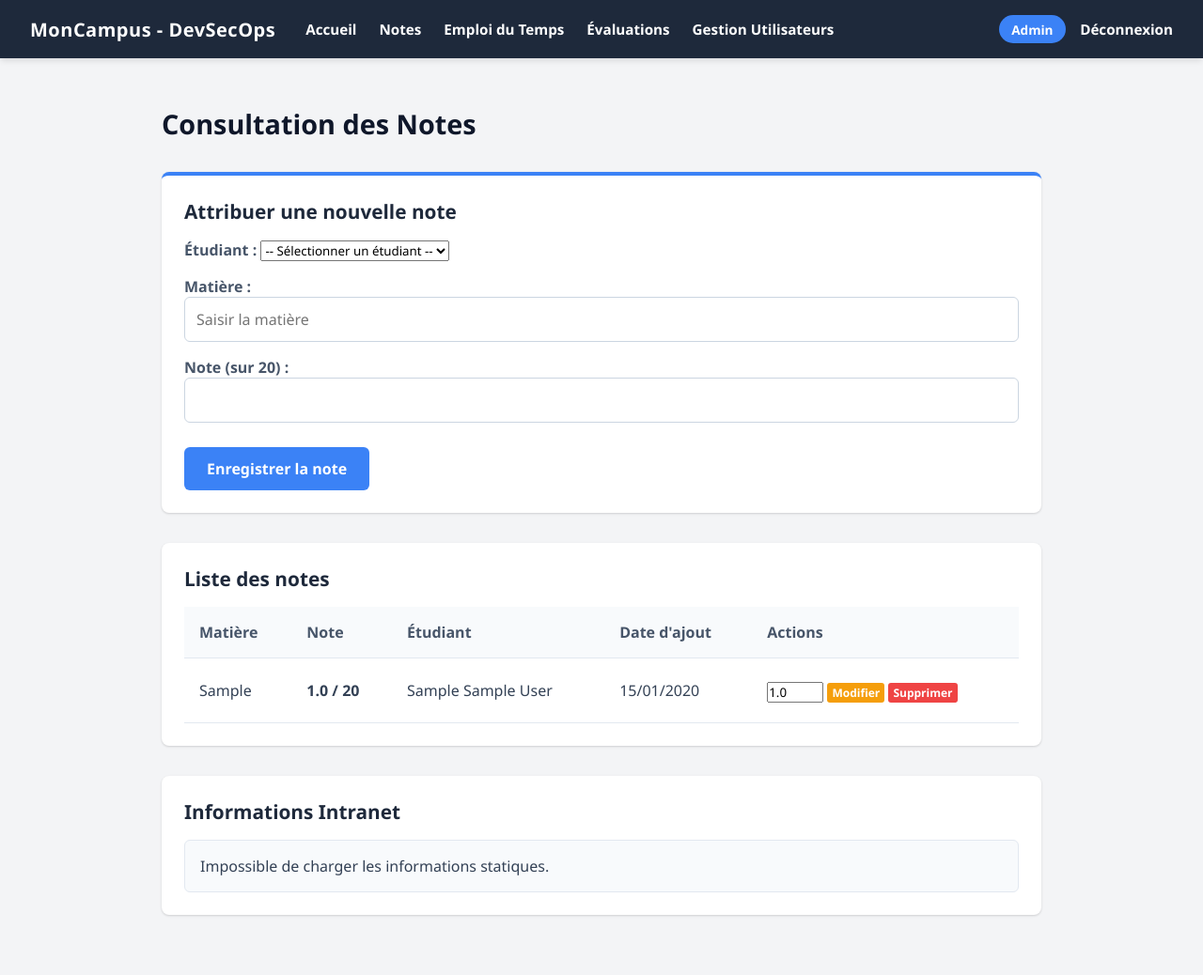
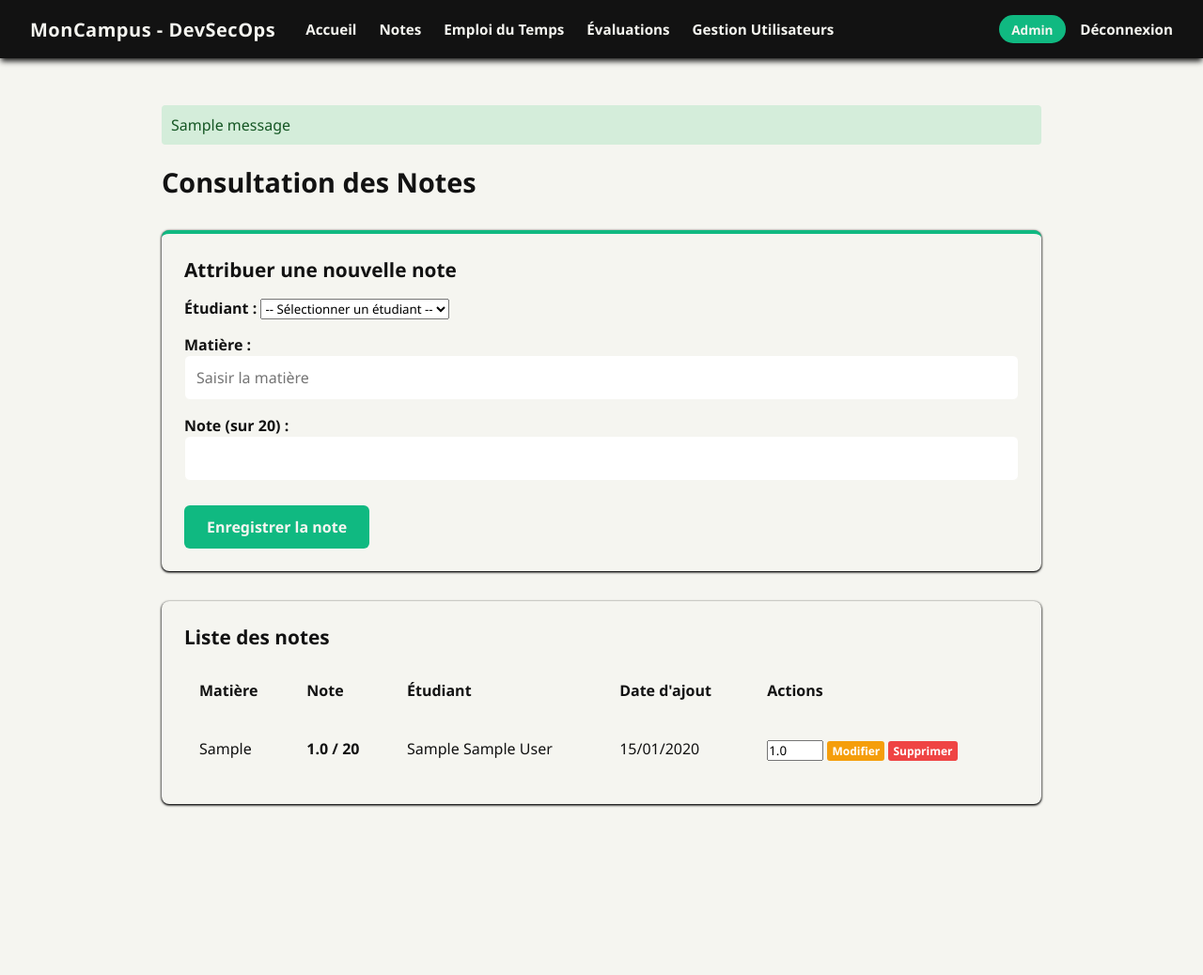
Before and after one commit to dbruere/DevSecOps, a Flask app: page /notes in a window 1280 px wide. Shown: the whole page at 94% size. After the commit the page ends 859 px from the top, so only its background shows below. Run offline with Flask 3, Linux system fonts and the light colour scheme; the visitor is signed in with stand-in values (Sample User, id 1); tables that the repository leaves empty hold one stand-in row (values such as "Sample post"); one stand-in notice (Sample message) is shown; parts of the project's set-up code (start-up, migrations or seed data) failed here and were passed over.

Commit message:
Fix: updates UI colors, fix note editing and calendar display

```diff
--- a/backend/app.py
+++ b/backend/app.py
@@ -269,12 +269,16 @@ def notes():
             if session.get('user_role') == 'admin':
                 note_id = request.form.get('note_id')
                 nouvelle_valeur = request.form.get('nouvelle_valeur')
+                print(f"================ EDIT RECEIVED: {note_id}, {nouvelle_valeur} ================", flush=True)
                 if note_id and nouvelle_valeur:
-                    note = Note.query.get(note_id)
+                    note = Note.query.get(int(note_id))
                     if note:
-                        note.valeur = float(nouvelle_valeur)
-                        db.session.commit()
-                        flash("Note modifiée avec succès", "success")
+                        try:
+                            note.valeur = float(str(nouvelle_valeur).replace(',', '.'))
+                            db.session.commit()
+                            flash("Note modifiée avec succès", "success")
+                        except ValueError:
+                            flash("Valeur invalide pour la note.", "error")
         else:
             # Action classique d'ajout
             if session.get('user_role') in ['professeur', 'admin']:
@@ -282,17 +286,20 @@ def notes():
                 matiere = request.form.get('matiere', 'Matière par défaut')
                 valeur = request.form.get('valeur')
                 if etu_id and valeur:
-                    nouvelle_note = Note(etudiant_id=etu_id, matiere=matiere, valeur=float(valeur))
-                    db.session.add(nouvelle_note)
-                    db.session.commit()
-                    flash("Note ajoutée avec succès", "success")
-        return redirect(url_for('notes'))
+                    try:
+                        val_float = float(str(valeur).replace(',', '.'))
+                        nouvelle_note = Note(etudiant_id=etu_id, matiere=matiere, valeur=val_float)
+                        db.session.add(nouvelle_note)
+                        db.session.commit()
+                        flash("Note ajoutée avec succès", "success")
+                    except ValueError:
+                        flash("Valeur de note invalide", "error")
 
+    # RBAC: Tout le monde a un accès mais différent
+    # Un étudiant ne voit que ses notes, un prof ou admin voit toutes les notes (ou selon les règles précises)
     matieres = ['Sécurité des Réseaux', 'Cryptographie', 'Développement Sécurisé']
     etudiants = User.query.filter_by(role='etudiant').all()
 
-    # RBAC: Tout le monde a un accès mais différent
-    # Un étudiant ne voit que ses notes, un prof ou admin voit toutes les notes (ou selon les règles précises)
     if session.get('user_role') == 'etudiant':
         notes_query = Note.query.filter_by(etudiant_id=session.get('user_id')).all()
     else:
--- a/static/navbar.css
+++ b/static/navbar.css
@@ -11,9 +11,9 @@
     }
     .topbar-wrapper {
         margin: 0 !important;
-        background-color: #1e293b;
+        background-color: #121212;
         width: 100%;
-        box-shadow: 0 4px 6px -1px rgba(0, 0, 0, 0.1);
+        box-shadow: 0 4px 6px -1px #121212;
         position: fixed;
         top: 0;
         left: 0;
@@ -33,14 +33,14 @@
         padding: 1rem 2rem;
         width: 100%;
     }
-    .logo { font-size: 1.25rem; font-weight: 600; letter-spacing: 0.5px; white-space: nowrap; }
-    .logo a { color: white; text-decoration: none; }
-    .nav-links { display: flex; flex-grow: 1; margin-left: 20px; align-items: center; justify-content: flex-start; border:none; white-space: nowrap;}
-    .nav-links a { color: white; margin: 0 12px; text-decoration: none; font-weight: bold; font-size: 0.95rem; }
-    .user-controls { display: flex; align-items: center; white-space: nowrap; }
-    .role-badge { background-color: #3b82f6; padding: 0.35rem 0.85rem; border-radius: 9999px; font-size: 0.85rem; font-weight: bold; color:white; display: inline-block;}
-    .logout-btn { color: white; margin-left: 15px; text-decoration: none; font-weight: bold; font-size: 0.95rem;}
-    .burger-menu { display: none; background: none; border: none; color: white; font-size: 1.5rem; cursor: pointer; }
+    .logo { font-size: 1.25rem; font-weight: 600; letter-spacing: 0.5px; #f5f5f0-space: nowrap; }
+    .logo a { color: #f5f5f0; text-decoration: none; }
+    .nav-links { display: flex; flex-grow: 1; margin-left: 20px; align-items: center; justify-content: flex-start; border:none; #f5f5f0-space: nowrap;}
+    .nav-links a { color: #f5f5f0; margin: 0 12px; text-decoration: none; font-weight: bold; font-size: 0.95rem; }
+    .user-controls { display: flex; align-items: center; #f5f5f0-space: nowrap; }
+    .role-badge { background-color: #10b981; padding: 0.35rem 0.85rem; border-radius: 9999px; font-size: 0.85rem; font-weight: bold; color:#f5f5f0; display: inline-block;}
+    .logout-btn { color: #f5f5f0; margin-left: 15px; text-decoration: none; font-weight: bold; font-size: 0.95rem;}
+    .burger-menu { display: none; background: none; border: none; color: #f5f5f0; font-size: 1.5rem; cursor: pointer; }
 
     @media (max-width: 900px) {
         .topbar-content { flex-wrap: wrap; }
--- a/static/styles/note.css
+++ b/static/styles/note.css
@@ -7,8 +7,8 @@
 }
 
 body {
-    background-color: #f3f4f6; /* Le fond gris clair */
-    color: #334155;
+    background-color: #f5f5f0; /* Le fond gris clair */
+    color: #121212;
     display: flex;
     flex-direction: column;
     min-height: 100vh;
@@ -24,7 +24,7 @@ body {
 }
 
 .role-badge {
-    background-color: #3b82f6; /* Bleu de notification */
+    background-color: #10b981; /* Bleu de notification */
     padding: 0.35rem 0.85rem;
     border-radius: 9999px;
     font-size: 0.85rem;
@@ -44,21 +44,21 @@ body {
     margin-bottom: 2rem;
 }
 
-h1 { font-size: 1.8rem; color: #0f172a; }
-h2 { font-size: 1.3rem; margin-bottom: 1rem; color: #1e293b; }
+h1 { font-size: 1.8rem; color: #121212; }
+h2 { font-size: 1.3rem; margin-bottom: 1rem; color: #121212; }
 
 /* --- Cartes (Cards) pour détacher le contenu du fond gris --- */
 .card {
-    background-color: white;
+    background-color: #f5f5f0;
     border-radius: 8px;
     padding: 1.5rem;
-    box-shadow: 0 1px 3px 0 rgba(0, 0, 0, 0.1), 0 1px 2px 0 rgba(0, 0, 0, 0.06);
+    box-shadow: 0 1px 3px 0 #121212, 0 1px 2px 0 #121212;
     margin-bottom: 2rem;
 }
 
 /* --- Formulaire Professeur --- */
 .form-section {
-    border-top: 4px solid #3b82f6; /* Petite bande bleue en haut de la carte */
+    border-top: 4px solid #10b981; /* Petite bande bleue en haut de la carte */
 }
 
 .form-group {
@@ -69,26 +69,26 @@ h2 { font-size: 1.3rem; margin-bottom: 1rem; color: #1e293b; }
     display: block;
     font-weight: 600;
     margin-bottom: 0.5rem;
-    color: #475569;
+    color: #121212;
 }
 
 .form-group input {
     width: 100%;
     padding: 0.75rem;
-    border: 1px solid #cbd5e1;
+    border: 1px solid #f5f5f0;
     border-radius: 6px;
     font-size: 1rem;
     outline: none;
 }
 
 .form-group input:focus {
-    border-color: #3b82f6;
+    border-color: #10b981;
     box-shadow: 0 0 0 2px rgba(59, 130, 246, 0.2);
 }
 
 button {
-    background-color: #3b82f6;
-    color: white;
+    background-color: #10b981;
+    color: #f5f5f0;
     padding: 0.75rem 1.5rem;
     border: none;
     border-radius: 6px;
@@ -100,7 +100,7 @@ button {
 }
 
 button:hover {
-    background-color: #2563eb;
+    background-color: #10b981;
 }
 
 /* --- Tableau des Notes --- */
@@ -112,26 +112,26 @@ table {
 th, td {
     padding: 1rem;
     text-align: left;
-    border-bottom: 1px solid #e2e8f0;
+    border-bottom: 1px solid #f5f5f0;
 }
 
 th {
-    background-color: #f8fafc;
+    background-color: #f5f5f0;
     font-weight: 600;
-    color: #475569;
+    color: #121212;
 }
 
 tr:hover td {
-    background-color: #f1f5f9; /* Effet de survol sur les lignes du tableau */
+    background-color: #f5f5f0; /* Effet de survol sur les lignes du tableau */
 }
 
 /* --- Section Informations (Fichier texte) --- */
 pre {
-    background-color: #f8fafc;
+    background-color: #f5f5f0;
     padding: 1rem;
     border-radius: 6px;
-    border: 1px solid #e2e8f0;
-    color: #334155;
-    white-space: pre-wrap; /* Pour que le texte aille à la ligne correctement */
+    border: 1px solid #f5f5f0;
+    color: #121212;
+    #f5f5f0-space: pre-wrap; /* Pour que le texte aille à la ligne correctement */
     font-family: inherit; /* Utilise la police globale au lieu du style "code" */
 }
--- a/templates/accueil.html
+++ b/templates/accueil.html
@@ -39,7 +39,7 @@
         <div class="card">
             <div style="display: flex; justify-content: space-between; align-items: center; margin-bottom: 15px;">
                 <h2 style="margin: 0;">🎓 Notes récentes</h2>
-                <a href="{{ url_for('notes') }}" style="display:inline-block; padding:8px 15px; background-color:#2563eb; color:white; text-decoration:none; border-radius:5px; font-size:0.9em;">Voir mes Notes</a>
+                <a href="{{ url_for('notes') }}" style="display:inline-block; padding:8px 15px; background-color:#10b981; color:white; text-decoration:none; border-radius:5px; font-size:0.9em;">Voir mes Notes</a>
             </div>
             <table>
                 <thead>
@@ -96,6 +96,8 @@
                     "title": "{{ c.title|e }}",
                     "start": "{{ c.start }}",
                     "end": "{{ c.end }}",
+                    "backgroundColor": "#10b981",
+                    "borderColor": "#10b981",
                     "extendedProps": {
                         "classe": "{{ c.classe|e }}",
                         "professeur": "{{ c.professeur|e }}"
--- a/templates/note.html
+++ b/templates/note.html
@@ -4,16 +4,23 @@
     <meta charset="utf-8" />
     <title>Intranet — Notes</title>
     <meta name="viewport" content="width=device-width,initial-scale=1" />
-
     <link rel="stylesheet" href="{{ url_for('static', filename='styles/note.css') }}">
 </head>
 <body>
-
     {% include 'navbar.html' %}
 
-
-
     <div class="main-container">
+        {% with messages = get_flashed_messages(with_categories=true) %}
+          {% if messages %}
+            <div style="margin-bottom: 20px;">
+            {% for category, message in messages %}
+              <div class="alert alert-{{ category }}" style="padding: 10px; margin-bottom: 10px; border-radius: 4px; {% if category == 'error' %}background-color: #f8d7da; color: #721c24;{% else %}background-color: #d4edda; color: #155724;{% endif %}">
+                {{ message }}
+              </div>
+            {% endfor %}
+            </div>
+          {% endif %}
+        {% endwith %}
 
         <div class="header-section">
             <h1>Consultation des Notes</h1>
@@ -23,8 +30,6 @@
         <div class="card form-section">
             <h2>Attribuer une nouvelle note</h2>
             <form action="/notes" method="POST" id="form-note">
-                <input type="hidden" name="csrf_token" value="dummy_token_to_replace">
-
                 <div class="form-group">
                     <label>Étudiant :
                         <select name="etudiant_id" required>
@@ -89,14 +94,12 @@
                         <td>{{ note.date_formatee }}</td>
                         {% if role == 'admin' %}
                         <td>
-                            <!-- Action Modifier -->
                             <form action="/notes" method="POST" style="display:inline-block; margin-bottom: 5px;">
                                 <input type="hidden" name="action" value="edit">
                                 <input type="hidden" name="note_id" value="{{ note.id }}">
-                                <input type="number" step="0.1" name="nouvelle_valeur" value="{{ note.valeur }}" style="width: 60px;" required>
+                                <input type="text" pattern="[0-9]+(?:[,\.][0-9]+)?" name="nouvelle_valeur" value="{{ note.valeur }}" style="width: 60px;" required>
                                 <button type="submit" style="padding: 2px 5px; font-size: 12px; background-color: #f59e0b; color: white; border: none; border-radius: 3px;">Modifier</button>
                             </form>
-                            <!-- Action Supprimer -->
                             <form action="/notes" method="POST" style="display:inline-block;" onsubmit="return confirm('Supprimer cette note ?');">
                                 <input type="hidden" name="action" value="delete">
                                 <input type="hidden" name="note_id" value="{{ note.id }}">
@@ -107,16 +110,11 @@
                     </tr>
                     {% else %}
                     <tr>
-                        <td colspan="5" style="text-align: center; color: #64748b;">Aucune note à afficher pour le moment.</td>
+                        <td colspan="{% if role == 'admin' %}5{% elif role == 'professeur' %}4{% else %}3{% endif %}" style="text-align: center; color: #64748b;">Aucune note à afficher pour le moment.</td>
                     </tr>
                     {% endfor %}
                 </tbody>
             </table>
-        </div>
-
-        <div class="card" id="info-section">
-            <h2>Informations Intranet</h2>
-            <pre id="info">Chargement...</pre>
         </div>
 
     </div>
```
Also changed, not shown: backend/notes.py (+46 -14 lines), static/Note.css (+23 -23 lines), static/account.css (+12 -12 lines), static/accueil.css (+23 -23 lines), static/admin_users.css (+6 -6 lines), static/edt.css (+16 -16 lines), static/edt.js (+9 -1 lines), static/evaluations.css (+15 -15 lines), static/login.css (+8 -8 lines).
